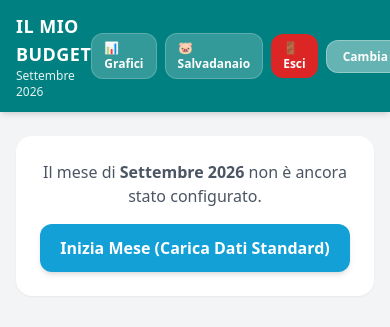
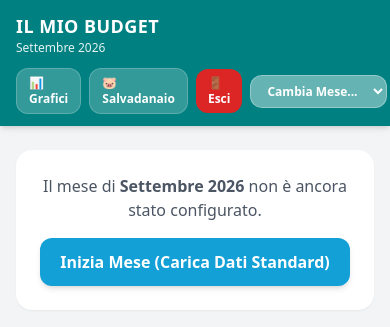
Before and after one commit to ldweb05/budget, a PHP site: page / in a window 390 px wide; the page is wider, and only the part inside the window is pictured. Shown: the top 327 px of that part. Run offline with PHP 8.4, Linux system fonts and the light colour scheme; the visitor is signed in with stand-in values (Sample User, id 1); data that the repository does not hold is empty; some libraries are stand-ins or nearby versions.

Commit message:
Migliora layout responsive mobile

```diff
--- a/www/admin.php
+++ b/www/admin.php
@@ -106,7 +106,7 @@ $utenti_query = $conn->query(
 </head>
 <body class="bg-gray-100 font-sans min-h-screen pb-12">
     <header class="bg-gray-900 text-white py-3 shadow-md px-4">
-        <div class="max-w-4xl mx-auto flex justify-between items-center">
+        <div class="max-w-4xl mx-auto flex flex-col gap-3 sm:flex-row sm:justify-between sm:items-center">
             <div>
                 <h1 class="text-lg font-bold tracking-wide">AMMINISTRAZIONE</h1>
                 <p class="text-xs text-gray-300">Gestione utenti</p>
--- a/www/index.php
+++ b/www/index.php
@@ -254,7 +254,7 @@ $elenco_mesi_db = $elenco_mesi_stmt->get_result();
 <body class="bg-gray-100 font-sans min-h-screen pb-12">
 
     <header class="bg-[#008080] text-white py-3 shadow-md sticky top-0 z-40 px-4">
-        <div class="max-w-4xl mx-auto flex justify-between items-center">
+        <div class="max-w-4xl mx-auto flex flex-col gap-3 sm:flex-row sm:justify-between sm:items-center">
             <div class="text-left">
                 <h1 class="text-lg font-bold tracking-wide">IL MIO BUDGET</h1>
                 <p class="text-xs opacity-90"><?php echo $mese_display; ?></p>
@@ -351,11 +351,11 @@ $elenco_mesi_db = $elenco_mesi_stmt->get_result();
                     <h3 class="text-sm font-bold text-gray-700 mb-3">🛒 Aggiungi Spesa (Uscite, Spesa, Benzina...)</h3>
                     <form method="POST" class="space-y-3">
                         <input type="hidden" name="mese_id" value="<?php echo $mese_id; ?>">
-                        <div class="flex gap-2">
+                        <div class="flex flex-col sm:flex-row gap-2">
                             <input type="text" id="descrizione-spesa" name="descrizione" placeholder="Es. Supermercato" required autofocus class="flex-1 px-3 py-2 border rounded-xl bg-gray-50 text-sm focus:outline-none focus:ring-2 focus:ring-blue-500">
-                            <input type="number" id="importo-spesa" step="0.01" name="importo" placeholder="€" required class="w-24 px-3 py-2 border rounded-xl bg-gray-50 text-sm font-bold text-right focus:outline-none focus:ring-2 focus:ring-blue-500">
+                            <input type="number" id="importo-spesa" step="0.01" name="importo" placeholder="€" required class="w-full sm:w-24 px-3 py-2 border rounded-xl bg-gray-50 text-sm font-bold text-right focus:outline-none focus:ring-2 focus:ring-blue-500">
                         </div>
-                        <div class="flex items-center justify-between gap-2">
+                        <div class="flex flex-col sm:flex-row sm:items-center sm:justify-between gap-2">
                             <div class="flex flex-wrap gap-2">
                                 <?php
                                 $preferiti_stmt = $conn->prepare("SELECT id, descrizione, importo FROM preferiti_spese WHERE utente_id = ? ORDER BY id DESC LIMIT 5");
@@ -463,7 +463,7 @@ $preferiti_query = $preferiti_stmt->get_result();
             <div class="grid grid-cols-1 md:grid-cols-2 gap-6">
                 <div class="bg-white p-4 rounded-xl border border-gray-100 shadow-sm">
                     <h4 class="text-xs font-bold text-gray-400 uppercase mb-3">Modifica Entrata Mensile</h4>
-                    <form method="POST" class="flex gap-2">
+                    <form method="POST" class="flex flex-col sm:flex-row gap-2">
                         <input type="hidden" name="mese_id" value="<?php echo $mese_id; ?>">
                         <input type="number" step="0.01" name="nuova_entrata" value="<?php echo $entrata_totale; ?>" class="w-full px-3 py-1.5 border rounded-xl text-sm bg-gray-50 font-semibold focus:outline-none focus:ring-2 focus:ring-blue-500">
                         <button type="submit" name="update_budget" class="bg-[#12A0D7] text-white text-xs font-semibold px-4 rounded-xl hover:opacity-90 transition">Salva</button>
@@ -472,7 +472,7 @@ $preferiti_query = $preferiti_stmt->get_result();
 
                 <div class="bg-white p-4 rounded-xl border border-gray-100 shadow-sm">
                     <h4 class="text-xs font-bold text-gray-400 uppercase mb-2">Aggiungi / Rimuovi Spese Fisse</h4>
-                    <form method="POST" class="flex gap-2 mb-3">
+                    <form method="POST" class="flex flex-col sm:flex-row gap-2 mb-3">
                         <input type="hidden" name="mese_id" value="<?php echo $mese_id; ?>">
                         <input type="text" name="descrizione_fissa" placeholder="Nuova voce fissa" required class="flex-1 px-3 py-1.5 border rounded-xl text-sm bg-gray-50 focus:outline-none focus:ring-2 focus:ring-blue-500">
                         <input type="number" step="0.01" name="importo_fissa" placeholder="€" required class="w-16 px-2 py-1.5 border rounded-xl text-sm bg-gray-50 font-bold text-right focus:outline-none focus:ring-2 focus:ring-blue-500">
@@ -497,7 +497,7 @@ $preferiti_query = $preferiti_stmt->get_result();
 
                 <div class="bg-white p-4 rounded-xl border border-gray-100 shadow-sm">
                     <h4 class="text-xs font-bold text-gray-400 uppercase mb-3">Cambia Password</h4>
-                    <form method="POST" class="flex gap-2">
+                    <form method="POST" class="flex flex-col sm:flex-row gap-2">
                         <input
                             type="password"
                             name="nuova_password"
--- a/www/login.php
+++ b/www/login.php
@@ -45,7 +45,7 @@ if (isset($_POST['login'])) {
 </head>
 <body class="bg-gray-100 font-sans flex items-center justify-center min-h-screen px-4">
 
-    <div class="max-w-md w-full bg-white p-6 rounded-2xl shadow-md border border-gray-200">
+    <div class="w-full max-w-md bg-white p-4 sm:p-6 rounded-2xl shadow-md border border-gray-200">
         <div class="text-center mb-6">
             <div class="text-4xl mb-2">🔵</div>
             <h1 class="text-xl font-bold text-gray-700 tracking-wide">ACCESSO AL BUDGET</h1>
--- a/www/salvadanaio.php
+++ b/www/salvadanaio.php
@@ -54,9 +54,9 @@ $saldo_fondo = $tot_versamenti - $tot_prelievi;
 <body class="bg-gray-100 font-sans min-h-screen pb-12">
 
     <header class="bg-[#008080] text-white py-4 shadow-md sticky top-0 z-40 px-4">
-        <div class="max-w-4xl mx-auto flex justify-between items-center">
+        <div class="max-w-4xl mx-auto flex flex-col gap-3 sm:flex-row sm:justify-between sm:items-center">
             <div>
-                <h1 class="text-xl font-bold tracking-wide">🐷 FONDO RISPARMI (15%)</h1>
+                <h1 class="text-lg sm:text-xl font-bold tracking-wide">🐷 FONDO RISPARMI (15%)</h1>
                 <p class="text-sm opacity-90">Il tuo paracadute finanziario</p>
             </div>
             <a href="index.php" class="bg-white/20 hover:bg-white/30 text-white text-xs font-semibold px-4 py-2 rounded-xl border border-white/20 transition">🏠 Home</a>
--- a/www/statistiche.php
+++ b/www/statistiche.php
@@ -41,7 +41,7 @@ if ($mese_precedente_dati) {
 <body class="bg-gray-100 font-sans min-h-screen pb-12">
 
     <header class="bg-[#008080] text-white py-4 shadow-md sticky top-0 z-40 px-4">
-        <div class="max-w-4xl mx-auto flex justify-between items-center">
+        <div class="max-w-4xl mx-auto flex flex-col gap-3 sm:flex-row sm:justify-between sm:items-center">
             <div>
                 <h1 class="text-xl font-bold tracking-wide">📊 RIEPILOGO & STATISTICHE</h1>
                 <p class="text-sm opacity-90">Analisi dell'andamento spese</p>
```
